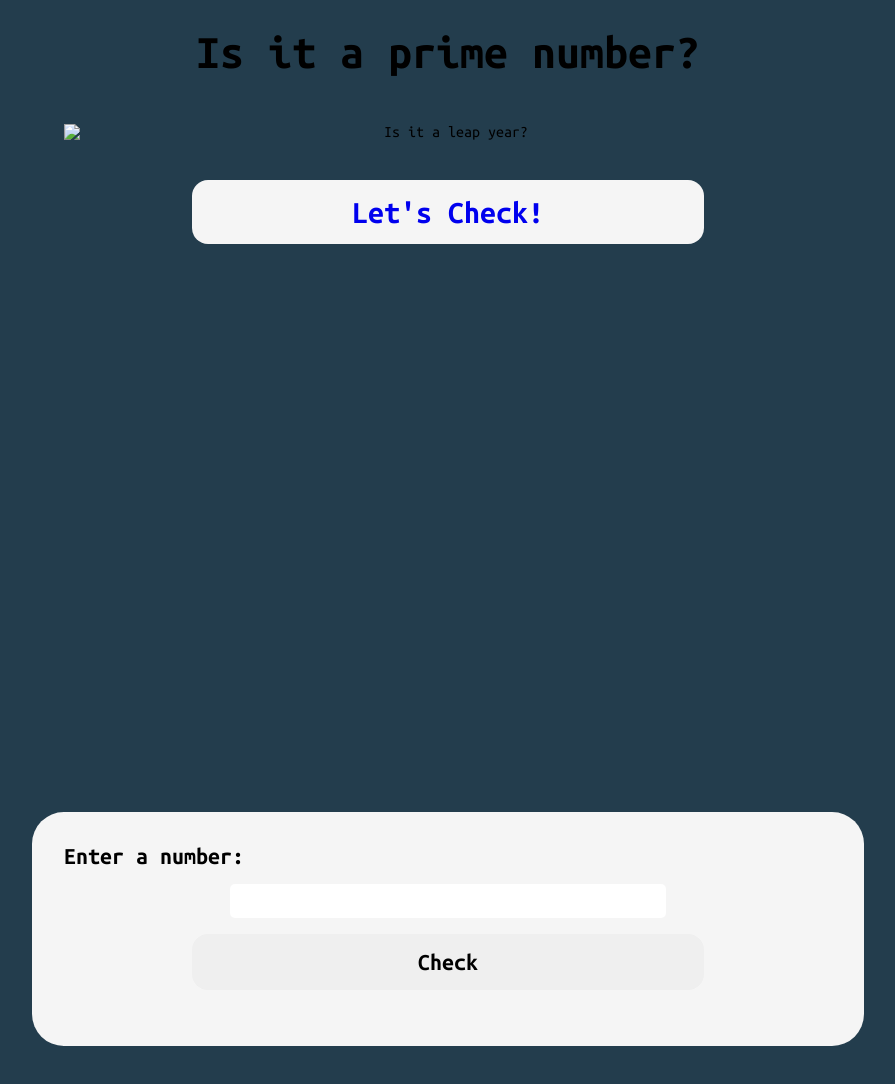
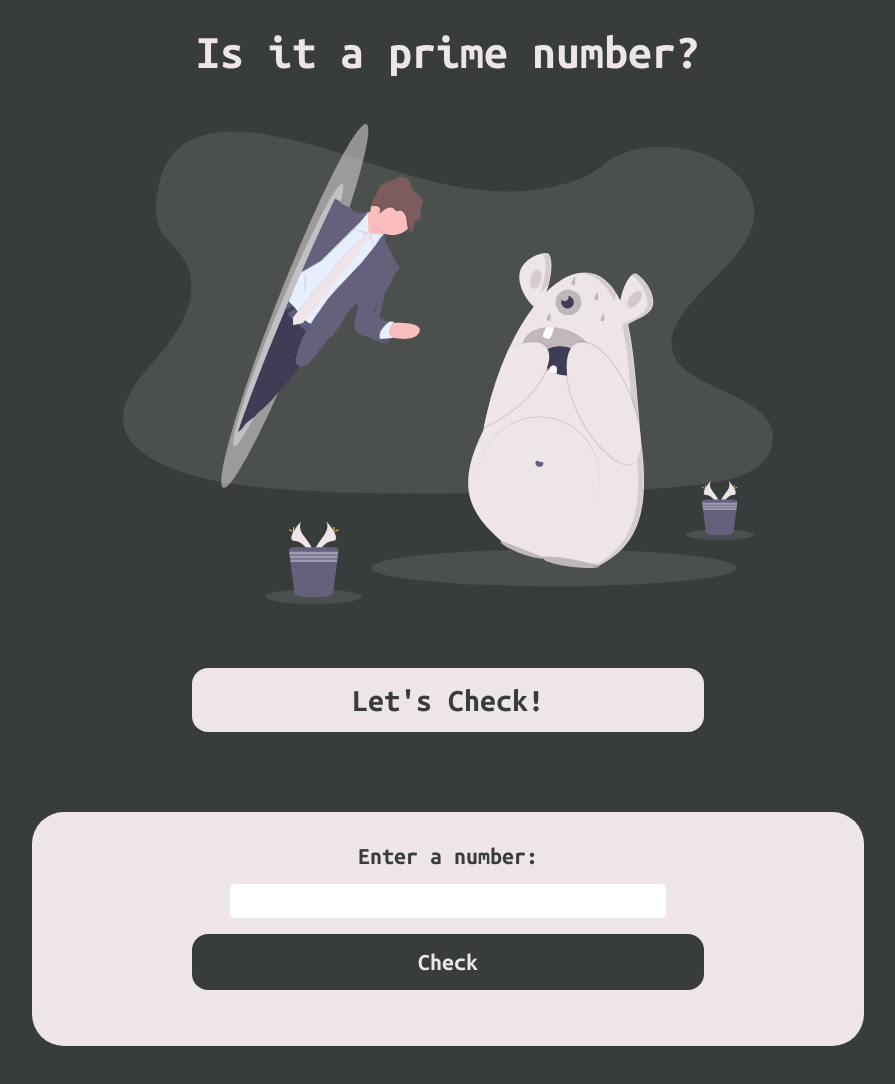
Before and after one commit to horsemaker/prime-number-vanillaJS, a plain HTML site: page index.html in a window 1280 px wide. Shown: the part 20-1104 px from the top of the page, without its empty margins (192-1087 px from the left). Drawn offline with Linux system fonts and the light colour scheme.

Commit message:
style: changing theme

```diff
--- a/index.html
+++ b/index.html
@@ -10,7 +10,7 @@
   <body>
     <div id="banner">
       <h1 id="heading">Is it a prime number?</h1>
-      <img id="hero-img" src="" alt="Is it a leap year?" />
+      <img id="hero-img" src="assets/hero-img.svg" alt="Is it a leap year?" />
       <a id="main-link" href="https://prime-numberr.netlify.app/#main-app"
         >Let's Check!</a
       >
--- a/style.css
+++ b/style.css
@@ -1,11 +1,13 @@
 @import url('https://fonts.googleapis.com/css2?family=Ubuntu+Mono:wght@400;700&display=swap');
 
 :root {
-    --primary-color: #233D4D;
+    --primary-color: #383D3B;
+    --secondary-color: #EEE5E9
+    /* --primary-color: #233D4D;
     --secondary-color: #FE7F2D;
     --tertiary-color: #FCCA46;
     --quaternary-color: #A1C181;
-    --quinary-color: #619B8A;
+    --quinary-color: #619B8A; */
 }
 
 body {
@@ -27,7 +29,7 @@ body {
     padding-bottom: 2vh;
     font-size: 3rem;
     font-weight: 700;
-    /* color: ; */
+    color: var(--secondary-color);
 }
 
 #hero-img {
@@ -36,7 +38,7 @@ body {
     display: block;
     margin-left: auto;
     margin-right: auto;
-    margin-bottom: 5vh;
+    margin-bottom: 8vh;
 }
 
 #main-link {
@@ -51,17 +53,17 @@ body {
     font-size: 2rem;
     font-weight: 550;
     cursor: pointer;
-    background-color: whitesmoke;
-    /* color: ; */
+    background-color: var(--secondary-color);
+    color: var(--primary-color);
 }
 
 #main-app {
     margin: auto;
     width: 60vw;
-    text-align: 60vw;
+    text-align: center;
     padding: 2rem;
     border-radius: 2rem;
-    background-color: whitesmoke;
+    background-color: var(--secondary-color);
 }
 
 .form-style {
@@ -73,6 +75,7 @@ body {
     font-size: 1.5rem;
     font-weight: 700;
     margin-bottom: 1rem;
+    color: var(--primary-color);
 }
 
 .input-style {
@@ -93,8 +96,8 @@ body {
 }
 
 .check-style {
-    /* background-color: ; */
-    /* color: ; */
+    background-color: var(--primary-color);
+    color: var(--secondary-color);
     border: none;
     border-radius: 1rem;
     margin-top: 1rem;
@@ -119,5 +122,4 @@ body {
 .result-style {
     font-size: 1.5rem;
     font-weight: 700;
-    text-align: center;
 }
```
Also changed, not shown: assets/hero-img.svg (added).
